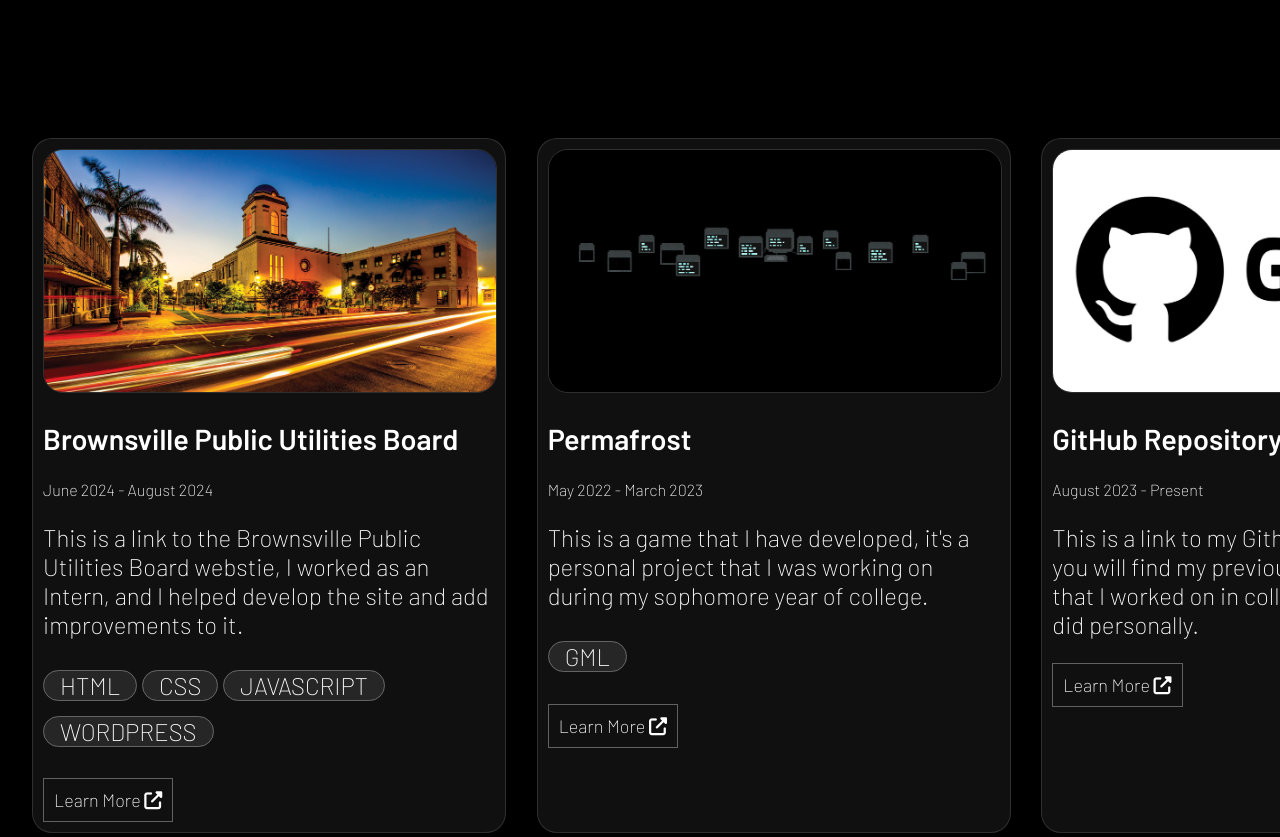
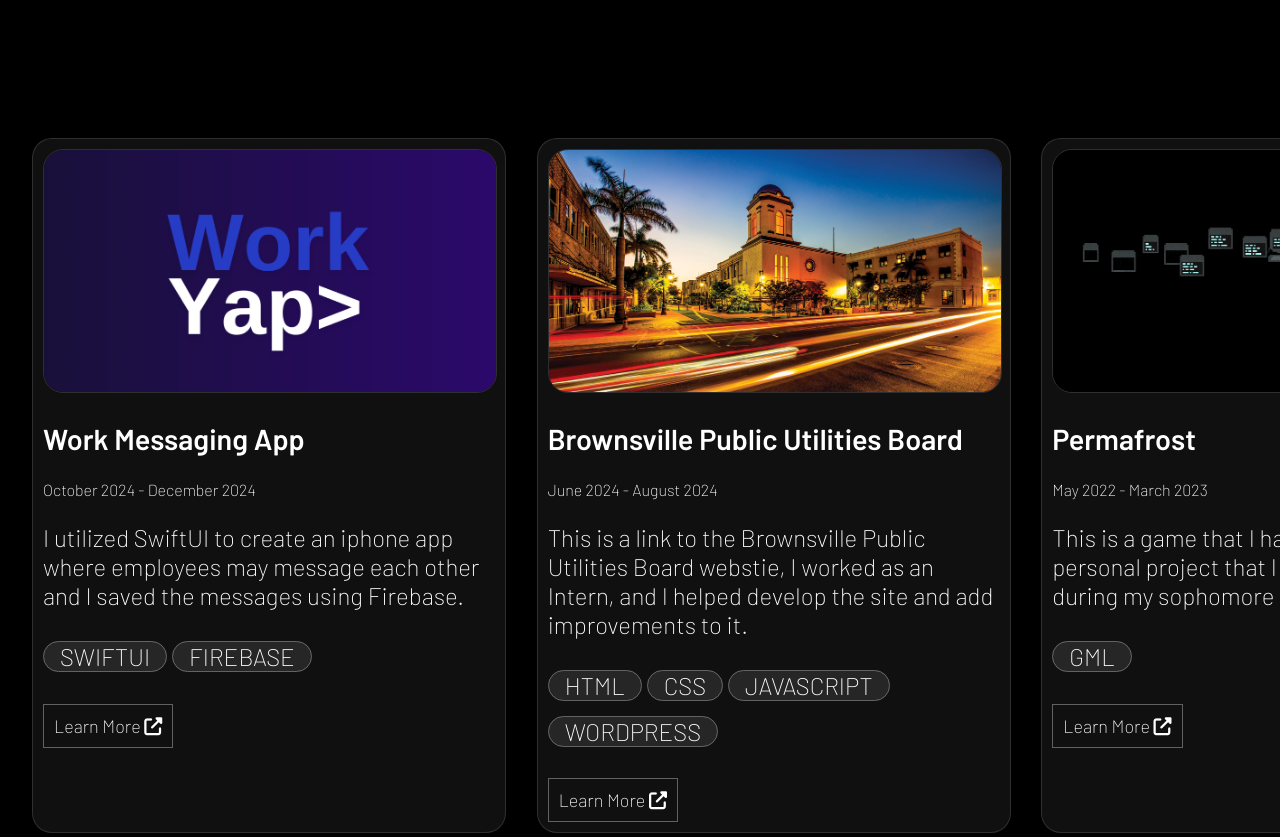
Before and after one commit to Leo-guerrero/Portfolio, a plain HTML site: page index.html in a window 1280 px wide. Shown: the part 2520-3357 px from the top of the page. Drawn offline with nearby package versions, Linux system fonts and the light colour scheme; animation ran at ten frames a second.

Commit message:
Add files via upload

```diff
--- a/index.html
+++ b/index.html
@@ -104,6 +104,11 @@
     </div>
 
     <div class="media-SROLLER" id="Projects_NEW">
+        <div class="media-element"><img draggable="false" src="images/WorkYap.png"><h2>Work Messaging App</h2><p>October 2024 - December 2024 </p>
+            <p class="project_text" style="font-size: 1.5rem;">I utilized SwiftUI to create an iphone app where employees may message each other and I saved the messages using Firebase.</p>
+            <p class="project_text" style="font-size: 1.5rem;"><span class="round_radious" >SWIFTUI</span> <span class="round_radious">FIREBASE</span></p>
+            <a href="https://github.com/Leo-guerrero?tab=repositories" target=_blank><button class="learn_more" id="learner">Learn More <i class="fas fa-external-link-alt"></i></button></a>
+        </div>
         <div class="media-element"><img draggable="false" src="images/pub.jpg"><h2>Brownsville Public Utilities Board</h2><p>June 2024 - August 2024 </p>
             <p class="project_text" style="font-size: 1.5rem;">This is a link to the Brownsville Public Utilities Board webstie, I worked as an Intern, and I helped develop the site and add improvements to it.</p>
             <p class="project_text" style="font-size: 1.5rem;"><span class="round_radious" >HTML</span> <span class="round_radious">CSS</span> <span class="round_radious">JAVASCRIPT</span> <span class="round_radious">WORDPRESS</span></p>
```
Also changed, not shown: images/WorkYap.png (added).
